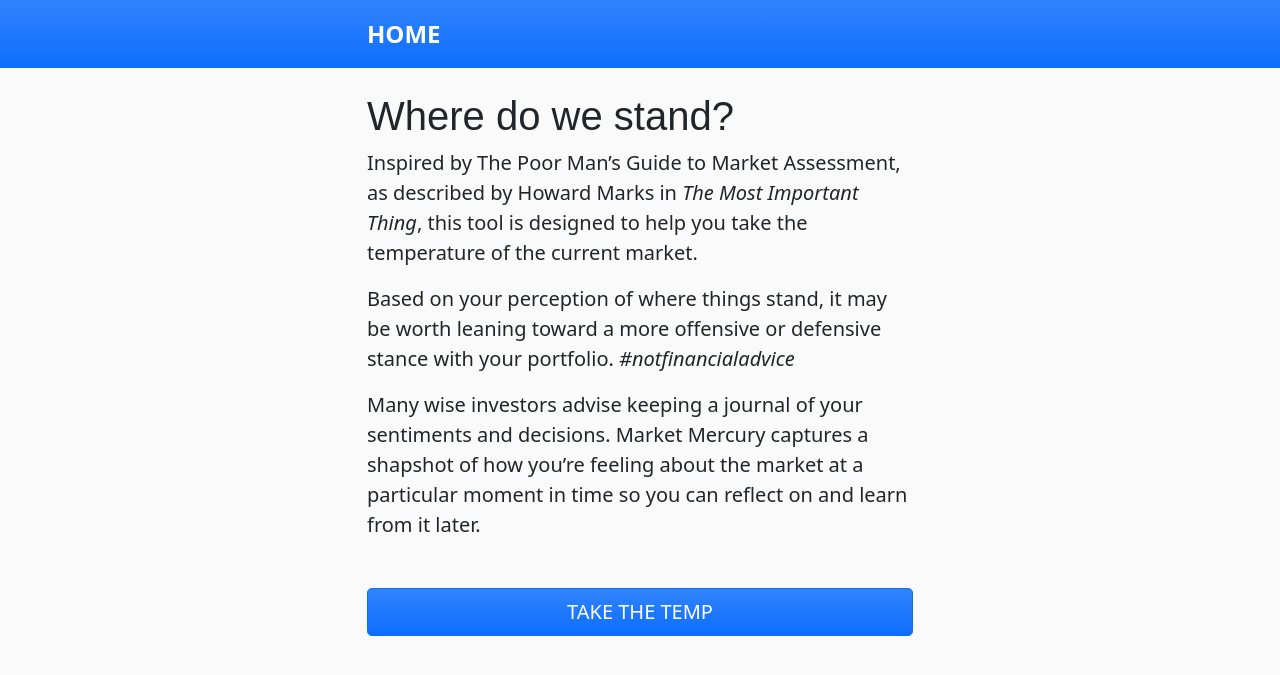
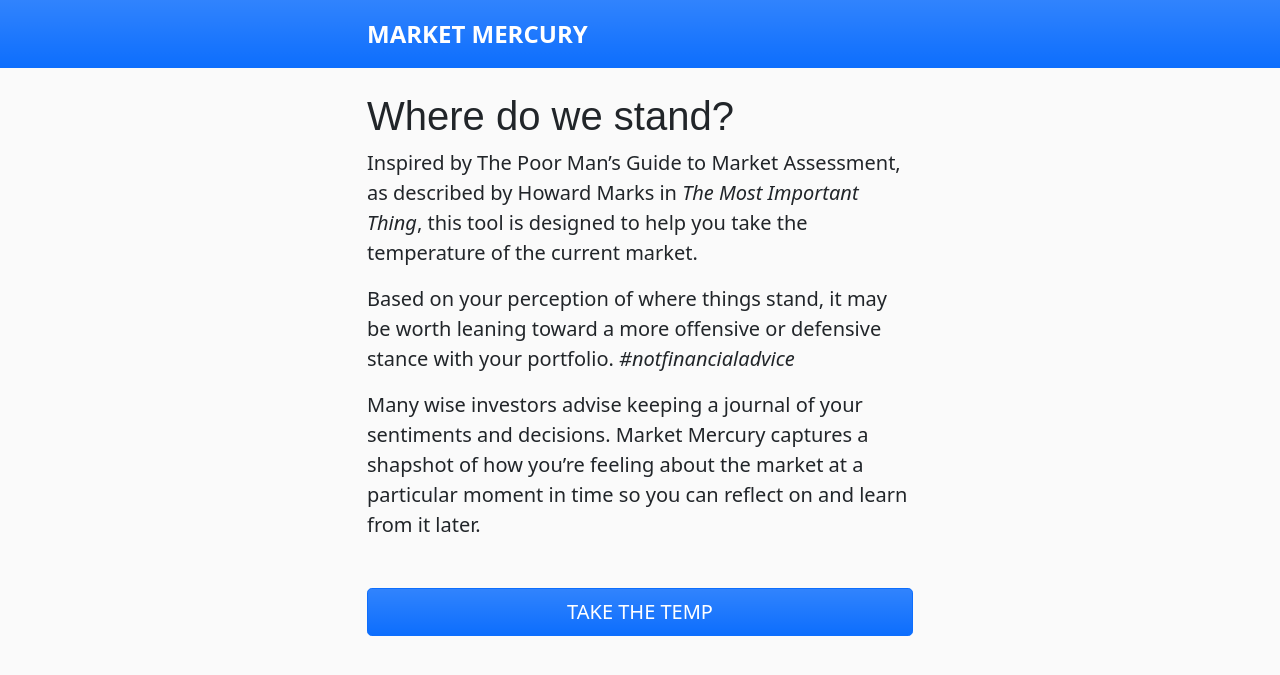
Before and after one commit to pglevy/mark-merc, a Jekyll site: the page built from index.md, in a window 1280 px wide. Shown: the top 675 px of the page. Built offline with Jekyll 4.4.1, drawn with Linux system fonts in a browser that asks for light colours.

Commit message:
use site.title

```diff
--- a/_layouts/index.html
+++ b/_layouts/index.html
@@ -1,13 +1,13 @@
 {% include html-head.html %}
 
-    <title>Hello, world!</title>
+    <title>{{ site.title }}</title>
   </head>
   <body>
     <div class="bg-primary bg-gradient">
         <div class="container">
             <div class="row justify-content-center">
                 <div class="col-lg-6">
-                    <nav class="fs-4 py-3 text-white text-uppercase fw-bolder">{{ page.title }}</nav>
+                    <nav class="fs-4 py-3 text-white text-uppercase fw-bolder">{{ site.title }}</nav>
                 </div>
             </div>
         </div>
```
